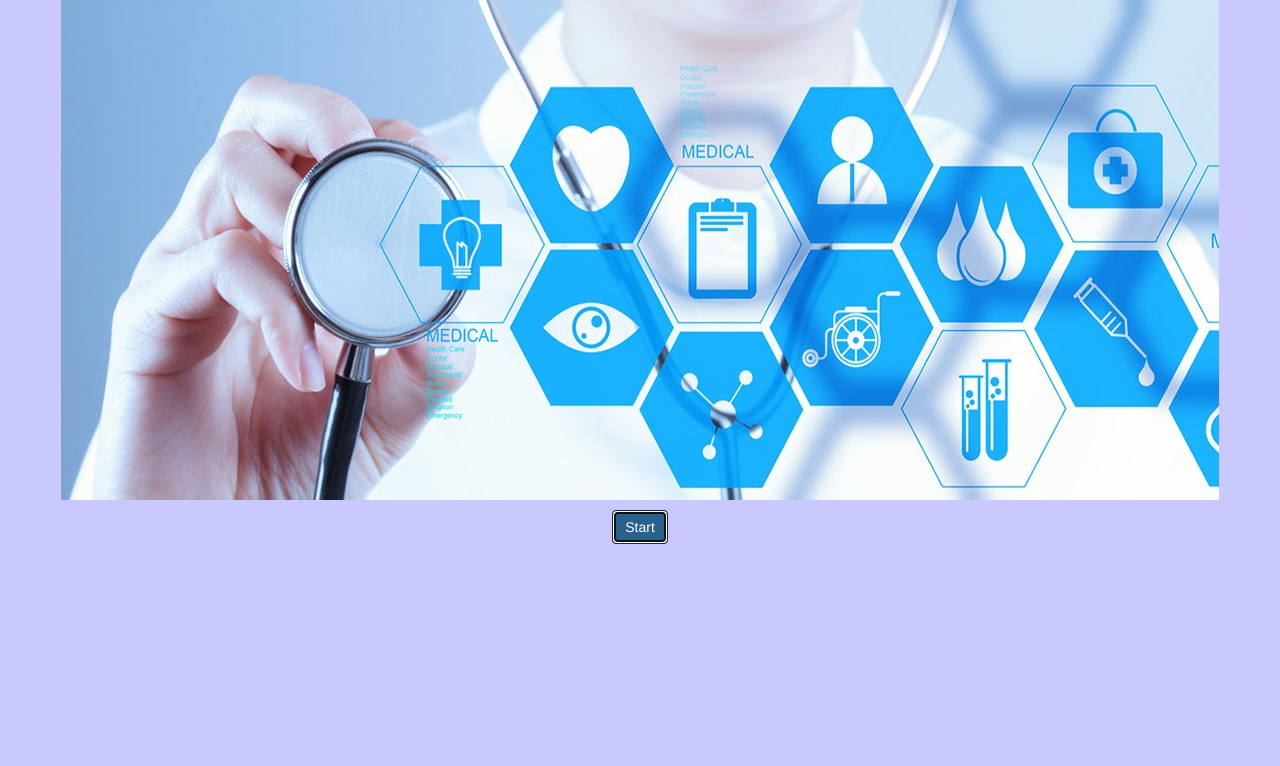
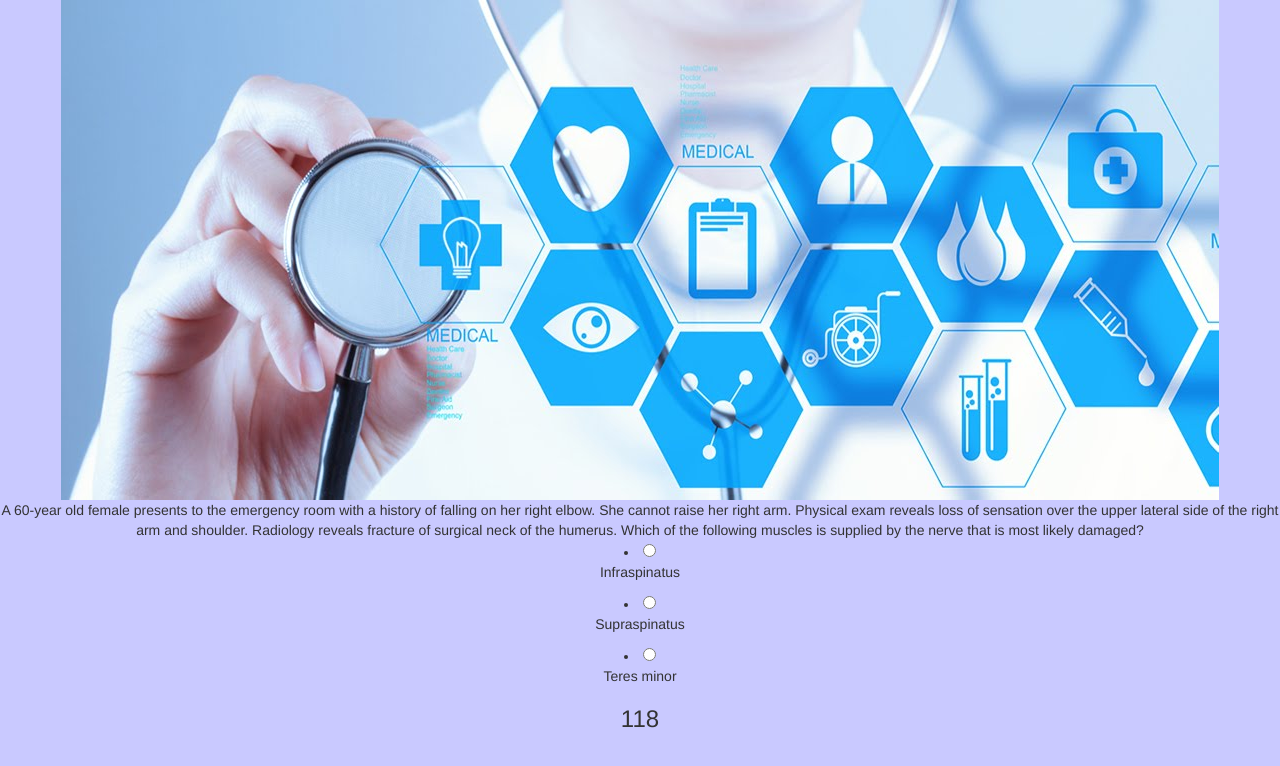
Before and after one commit to alanDliang/TriviaGame, a plain HTML site: page index.html in a window 1280 px wide. Both pictures are taken after a click on the button "Start". Drawn offline with nearby package versions, Linux system fonts and the light colour scheme.

Commit message:
questions added

```diff
--- a/assets/javascript/app.js
+++ b/assets/javascript/app.js
@@ -0,0 +1,148 @@
+$( document ).ready(function() {
+
+var rightAnswer = 0;
+var wrongAnswer = 0;
+var arrayCounter = 0;
+var number = 120;
+
+var questionOb = [
+
+	{
+	  	question: "A 60-year old female presents to the emergency room with a history of falling on her right elbow. She cannot raise her right arm. Physical exam reveals loss of sensation over the upper lateral side of the right arm and shoulder. Radiology reveals fracture of surgical neck of the humerus. Which of the following muscles is supplied by the nerve that is most likely damaged?",
+	 	choice1: " Infraspinatus",
+	 	choice2: "Supraspinatus",
+	 	choiceCorrect: "Teres minor"
+	},
+
+	{
+		question: "The medical condition, Herpes Zoster is commonly known as what?",
+		choiceCorrect: "Shingles",
+		choice1: "Chicken Pox",
+		choice2: "Cold Sores"
+	},
+
+	{
+		question: "A 17-year-old boy presents to the emergency room with severe bleeding from his right hand. He was involved in a gang fight an hour ago where he received a penetrating stab wound by a sharp knife in the region of the 'anatomical snuff box'. Damage to which artery is most likely responsible for this excessive bleeding?",
+		choice1: "Ulnar artery",
+		choice2: "Anterior carpal arch",
+		choiceCorrect: "Radial Artery"
+	},
+
+	{
+		question: "Pyrosis is the technical term for which common complaint?",
+		choice1: "Back Pain",
+		choice2: "Stomach ",
+		choiceCorrect: "Heartburn"
+	},
+
+	{
+		question: "A 25-year-old male comes to his physician for a follow-up visit with weakness of his right hand. Two months ago, he suffered a motor vehicle accident in which his right hand was injured. On examination, he is unable to flex the metacarpophalangeal joints of the ring and index finger and is unable to adduct these fingers. Which of the following muscles are most likely paralyzed?",
+		choice1: "Dorsal interossei muscles",
+		choice2: "Extensor digitorum",
+		choiceCorrect: "Palmar interossei muscles"
+	},
+
+	{
+		question: "Transmissible spongiform encephalopathy is a form of what disease?",
+		choice1: "Viral",
+		choice2: "Bacterial",
+		choiceCorrect: "Prion"
+	},
+
+	{
+		question: "A 38-year-old female had an enlarged thyroid gland compressing the trachea. A partial thyroidectomy was suggested. During surgery, the young surgeon ligated the inferior thyroid arteries as close to the poles as possible to prevent intraoperative hemorrhage. After 14 days, the patient presents with persistent hoarseness of voice. The most likely cause could be:",
+		choice1: "External laryngeal nerve damage",
+		choice2: "Phrenic nerve damage",
+		choiceCorrect: "Recurrent laryngeal nerve damage"
+	},
+
+	{
+		question: "A 39-year-old male presents with painless swelling of the right testes and sensation of heaviness. Physical exam reveals an intra-testicular solid mass that cannot be felt separately from the testis. After evaluation, he was diagnosed with testicular seminoma. Which of the following group of lymph nodes are most likely to be involved?",
+		choice1: "Para-rectal lymph nodes",
+		choice2: "Deep inguinal lymph nodes",
+		choiceCorrect: "Para-aortic lymph nodes"
+	},
+
+	{
+		question: "A 41-year-old female presents with back pain that radiates along the right leg posteriorly. This pain started suddenly after lifting a heavy box, 2 days back. Physical examination reveals straight leg raise (SLR) test restricted up to 30o, unable to walk on her toes, decreased sensation along the lateral border of right foot, and diminished ankle jerk. Which of the following nerve roots is most probably compressed?",
+		choice1: "3rd sacral nerve root",
+		choice2: "14th lumbar nerve root",
+		choiceCorrect: "1st sacral nerve root"
+	},
+];
+
+// SHOWS QUESTION AND MULTIPLE CHOICE ANSWERS AFTER YOU CLICK 'START' OR CLICK RADIO BUTTON
+function showQuestion() {
+	$('.question').html(questionOb[arrayCounter].question);
+	$('.choices').html("<li><input type='radio' name='optradio'>" + "<p>" +
+		questionOb[arrayCounter].choice1 + "</p>" + "</li><li><input type='radio' name='optradio'>" + "<p>" +
+		questionOb[arrayCounter].choice2 + "</p>" + "</li><li><input type='radio' name='optradio' value='correct'>"  + "<p>" +
+		questionOb[arrayCounter].choiceCorrect + "</p>" + "</li>");
+}
+
+// SHOWS RESULT OF THE GAME AFTER ALL QUESTIONS ARE ANSWERED
+function showResults() {
+	var percent = rightAnswer / questionOb.length * 100;
+	var percentage = percent.toFixed(0);
+	$('.question').hide();
+	$('.choices').hide();
+	$('.results').html("<p>Correct: " + rightAnswer + "</p><br>" + "<p>Incorrect: " + wrongAnswer +
+		"</p><br>" + "<p> Correct: " + percentage + "%</p>")
+}
+
+// STARTS TIMER
+function run(){
+      counter = setInterval(increment, 1000);
+    }
+
+
+function increment(){
+      number--
+      document.getElementById('timer').innerHTML = ('<h3>' + number + '</h3>')
+      if (number === 0){
+        // alert("the end");
+   		stop();
+   		$('#timer').hide();
+   		showResults();
+      }
+    }
+
+function stop(){
+      clearInterval(counter);
+    }
+
+// BEGINS GAME WHEN START BUTTON IS CLICKED
+$('.start').click(function() {
+	// alert("test");
+	run();
+	showQuestion();
+	$('.start').hide();
+});
+
+
+// CATCHED RADIO BUTTON CLICK AND DETERMINES IF THE ANSWER IS RIGHT OR WRONG AND KEEPS TALLY
+$('.choices').on('change', function() {
+   if($('input[name=optradio]:checked', '.choices').val() == 'correct') {
+   	// alert("that's correct");
+   	rightAnswer ++;
+   } else {
+   	// alert("wrong!");
+   	wrongAnswer ++;
+   };
+   arrayCounter ++;
+
+   if(arrayCounter == questionOb.length) {
+   		// alert("the end");
+   		stop();
+   		$('#timer').hide();
+   		showResults();
+   }
+   else {
+   showQuestion();
+	}
+});
+
+
+
+
+});
--- a/index.html
+++ b/index.html
@@ -9,6 +9,7 @@
 
 </head>
 <body>
+
 	<div class="fluid-container text-center">
 		<div class="logo text-center">
 			<img src="assets/images/banner.jpg">
@@ -27,7 +28,9 @@
 
 	</div>
 
+<script src="http://ajax.googleapis.com/ajax/libs/jquery/1.9.1/jquery.min.js"></script>
 <script type="text/javascript" src="assets/javascript/app.js"></script>
+
 
 </body>
 </html>
```
